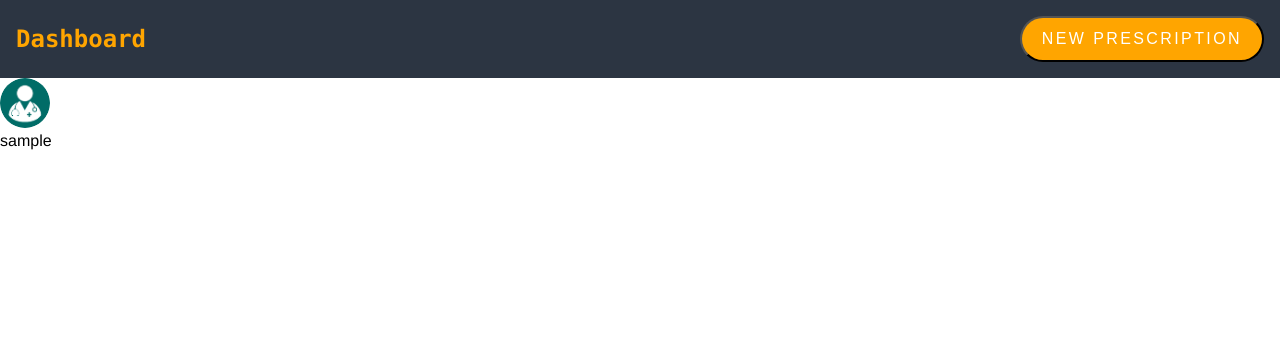
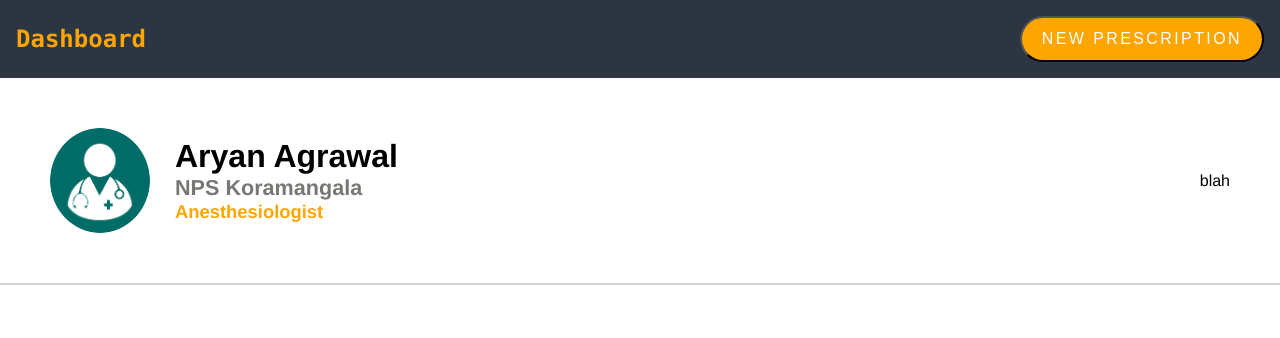
Before and after one commit to ChocoChip-Cookies/docpres, a Flask app: a page that uses templates/dashboard.html in a window 1280 px wide. Shown: the top 338 px of the page. Run offline with Flask 2, Linux system fonts and the light colour scheme.

Commit message:
Added dashboard and signup

```diff
--- a/templates/dashboard.html
+++ b/templates/dashboard.html
@@ -23,6 +23,7 @@
 			align-items: center;
 			justify-content: space-between;
 		}
+
 		.loginbutton {
 			display: inline-block;
 			padding: .75rem 1.25rem;
@@ -44,18 +45,21 @@
 				width: 100%;
 			}
 		}
+
 		.logotitle {
 			font-size: 1.5em;
 			font-weight: bold;
 			font-family: Monaco;
 		}
-    .container{
+
+		.container {
 			position: relative;
 			width: 1200px;
 			height: 300px;
 			margin: 240px;
 		}
-    .container .box{
+
+		.container .box {
 			position: relative;
 			width: calc(400px-30px);
 			height: calc(300px-30px);
@@ -65,11 +69,69 @@
 			overflow: hidden;
 			border-radius: 10px
 		}
-    .profile_image{
+
+		.profile_image {
 			border-radius: 50%;
-      width:50px;
+			width: 100px;
 		}
 
+		.doctors-details {
+			display: flex;
+			flex-direction: row;
+			padding: 10px;
+			min-hight: 5em;
+			justify-content: space-between;
+			align-items: center;
+			gap: 20px;
+			padding: 50px;
+			border-bottom: 2px solid #d1d1d1;
+
+		}
+
+		.NameSpeciality {
+			justify-content: center;
+			display: flex;
+			flex-direction: column;
+			padding: 10px;
+		}
+
+		.name {
+			color: black;
+			font-size: 2em;
+			font-weight: bold;
+			font-family: Helvetica;
+		}
+
+		.speciality {
+			color: orange;
+			font-size: 1.15em;
+			font-weight: bold;
+			font-family: Helvetica;
+      text-align: left;
+		}
+
+		.sort {
+			justify-self: right;
+		}
+    .name_img{
+      display:flex;
+      flex-direction: row;
+      gap:15px;
+    }
+    .hospital_name{
+      text-align: left;
+      font-weight: bold;
+      font-size: 1.35em;
+      color: #787774;
+    }
+    .inputfld_select{
+
+      padding:15px;
+      border-radius:10px;
+      font-size:1em;
+      border:0px solid black;
+      background-color:white;
+    }
 	</style>
 </head>
 
@@ -79,12 +141,16 @@
     <div class="logotitle"><button onclick="redirect()" class="loginbutton">New Prescription</button></div>
   </div>
  <div class = "doctors-details">
+   <div class = "name_img">
      <img class = "profile_image" src="../static/doctor.png">
     <div class="NameSpeciality">
-     <div class="name">{{name}}</div>
-     <div class="speciality"></div>
+      <div class="name">Aryan Agrawal</div>
+      <div class="hospital_name">NPS Koramangala</div>
+      <div class="speciality">Anesthesiologist</div>
     </div>
-   <div class="sort"></div>
+
+   </div>
+   <div class="sort">blah</div>
   </div>
 </body>
 </html>
```
Also changed, not shown: templates/login.html (+17 -4 lines), templates/signup.html (+47 -9 lines). Lines whose indentation alone changed are shown as unchanged.
